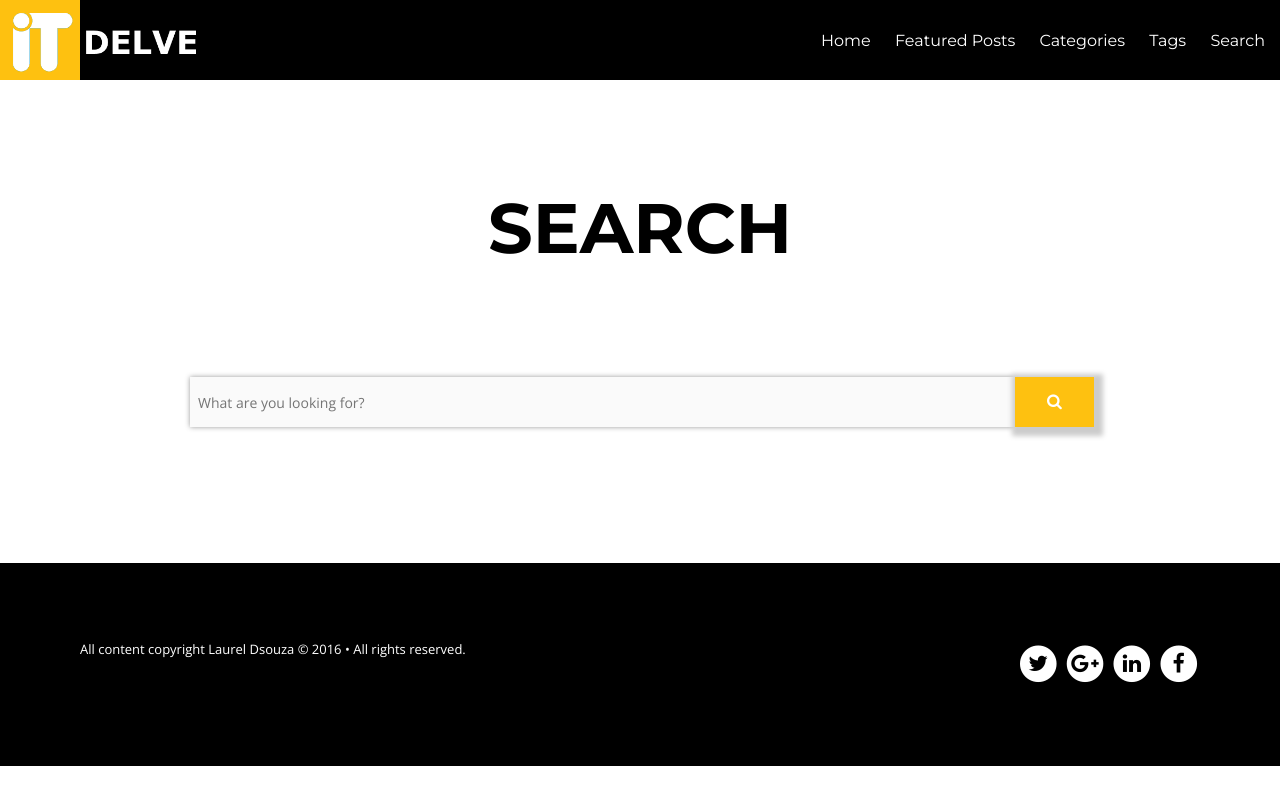
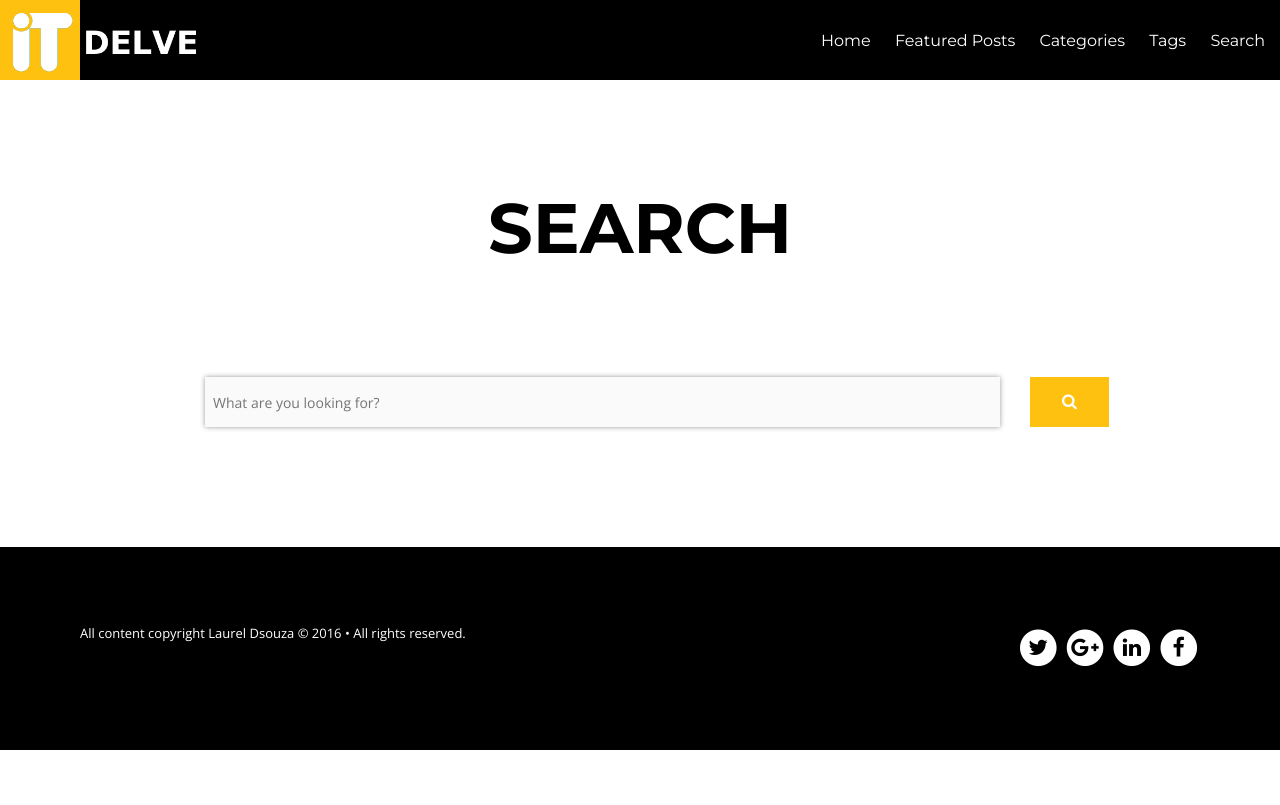
Before and after one commit to ldsouza/ldsouza.github.io, a Jekyll site: the page built from search/index.md, in a window 1280 px wide. Shown: the top 805 px of the page. Built offline with Jekyll 4.4.1, drawn with Linux system fonts in a browser that asks for light colours; nearby versions of some CDN libraries.

Commit message:
Update index.md

```diff
--- a/search/index.md
+++ b/search/index.md
@@ -16,15 +16,11 @@ sitemap: false
 <div class="row">
   <div class="small-12 columns">
 <form method="get" action="{{ site.url }}/search/" data-search-form class="simple-search">
-      <div class="row collapse">
         <div class="small-11 columns">
   <input style="height: 50px; border-width:0px;" type="search" name="q" id="q" placeholder="What are you looking for?" data-search-input autofocus />
 		 </div>
         <div class="small-1 columns">
-<button style="height: 50px; background-color: #FEC110; -moz-box-shadow: 3px 3px 5px 6px #ccc;
-  -webkit-box-shadow: 3px 3px 5px 6px #ccc;
-  box-shadow: 3px 3px 5px 6px #ccc;" type="submit"><i class="fa fa-search"></i></button>
-  </div>
+<button style="height: 50px; background-color: #FEC110;" type="submit"><i class="fa fa-search"></i></button>
   </div>
 </form>
 </div>
```
